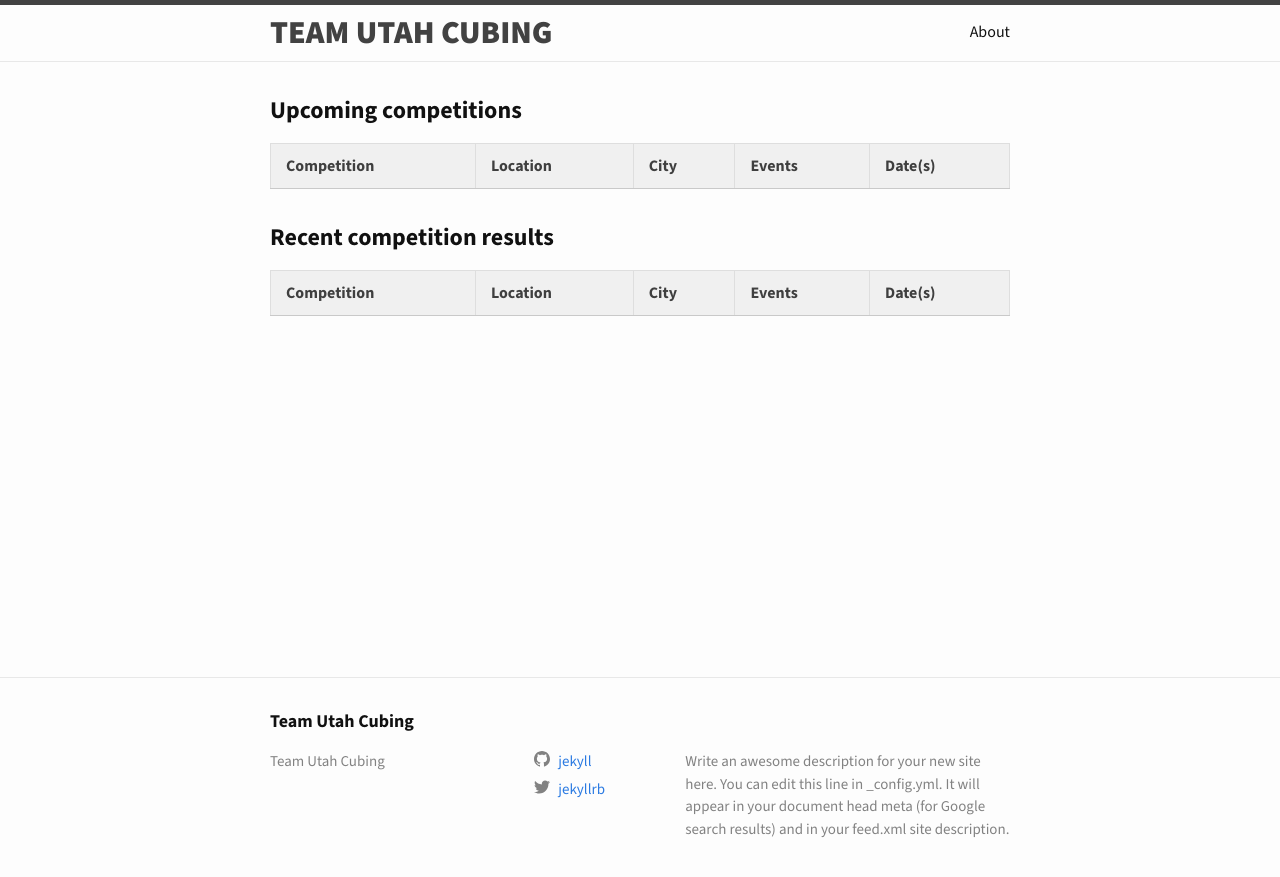
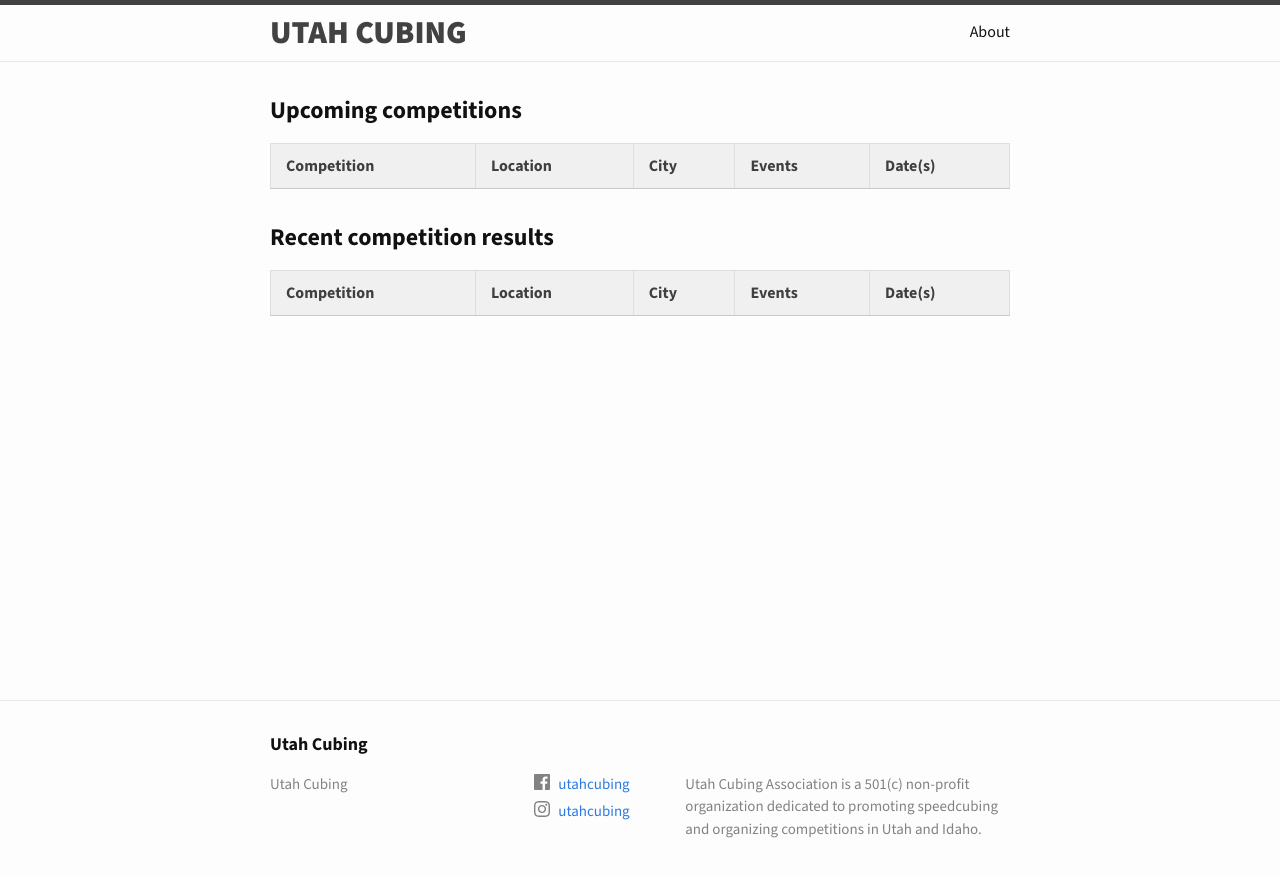
Before and after one commit to joeyday/utahcubing.org, a Jekyll site: the page built from index.md, in a window 1280 px wide. Shown: the top 877 px of the page. Built offline with Jekyll 4.4.1, drawn with Linux system fonts in a browser that asks for light colours; some web fonts are replaced.

Commit message:
Description and social links

```diff
--- a/_config.yml
+++ b/_config.yml
@@ -18,15 +18,13 @@
 # You can create any custom variable you would like, and they will be accessible
 # in the templates via {{ site.myvariable }}.
 
-title: Team Utah Cubing
+title: Utah Cubing
 description: >- # this means to ignore newlines until "baseurl:"
-  Write an awesome description for your new site here. You can edit this
-  line in _config.yml. It will appear in your document head meta (for
-  Google search results) and in your feed.xml site description.
+  Utah Cubing Association is a 501(c) non-profit organization dedicated to promoting speedcubing and organizing competitions in Utah and Idaho.
 baseurl: "/utahcubing.com" # the subpath of your site, e.g. /blog
 url: "https://joeyday.github.io" # the base hostname & protocol for your site, e.g. http://example.com
-twitter_username: jekyllrb
-github_username:  jekyll
+instagram_username: utahcubing
+facebook_username: utahcubing
 
 # Build settings
 # theme: minima
--- a/_includes/social.html
+++ b/_includes/social.html
@@ -1,6 +1,6 @@
 <ul class="social-media-list">
   {%- if site.dribbble_username -%}<li><a href="https://dribbble.com/{{ site.dribbble_username| cgi_escape | escape }}"><svg class="svg-icon"><use xlink:href="{{ '/assets/minima-social-icons.svg#dribbble' | relative_url }}"></use></svg> <span class="username">{{ site.dribbble_username| escape }}</span></a></li>{%- endif -%}
-  {%- if site.facebook_username -%}<li><a href="https://www.facebook.com/{{ site.facebook_username| cgi_escape | escape }}"><svg class="svg-icon"><use xlink:href="{{ '/assets/minima-social-icons.svg#facebook' | relative_url }}"></use></svg> <span class="username">{{ site.facebook_username| escape }}</span></a></li>{%- endif -%}
+  {%- if site.facebook_username -%}<li><a href="https://www.facebook.com/groups/{{ site.facebook_username| cgi_escape | escape }}"><svg class="svg-icon"><use xlink:href="{{ '/assets/minima-social-icons.svg#facebook' | relative_url }}"></use></svg> <span class="username">{{ site.facebook_username| escape }}</span></a></li>{%- endif -%}
   {%- if site.flickr_username -%}<li><a href="https://www.flickr.com/photos/{{ site.flickr_username| cgi_escape | escape }}"><svg class="svg-icon"><use xlink:href="{{ '/assets/minima-social-icons.svg#flickr' | relative_url }}"></use></svg> <span class="username">{{ site.flickr_username| escape }}</span></a></li>{%- endif -%}
   {%- if site.github_username -%}<li><a href="https://github.com/{{ site.github_username| cgi_escape | escape }}"><svg class="svg-icon"><use xlink:href="{{ '/assets/minima-social-icons.svg#github' | relative_url }}"></use></svg> <span class="username">{{ site.github_username| escape }}</span></a></li>{%- endif -%}
   {%- if site.instagram_username -%}<li><a href="https://instagram.com/{{ site.instagram_username| cgi_escape | escape }}"><svg class="svg-icon"><use xlink:href="{{ '/assets/minima-social-icons.svg#instagram' | relative_url }}"></use></svg> <span class="username">{{ site.instagram_username| escape }}</span></a></li>{%- endif -%}
```
